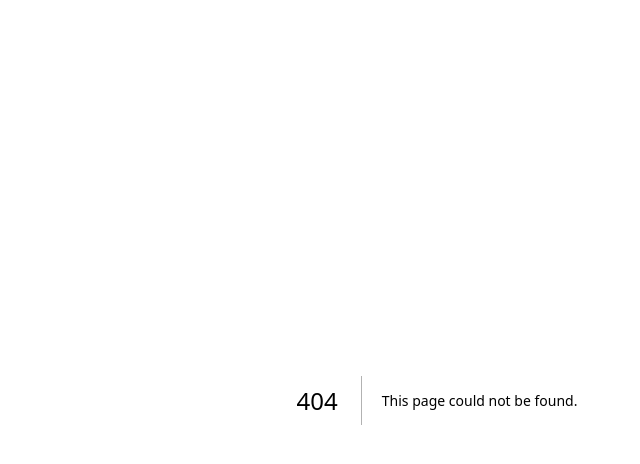
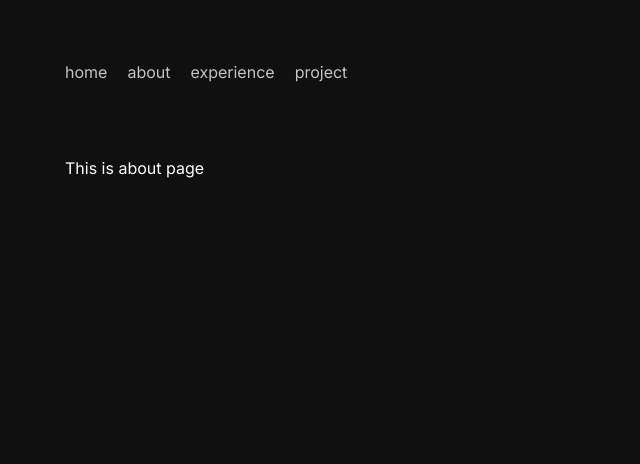
Before and after one commit to Maulidin-Ilham/ilham-portofolio, a Next.js app: page /about in a window 1280 px wide. Before the commit this address had no page. Shown: the top 464 px of the page, without its empty margins (203-843 px from the left). Built offline with nearby package versions, Linux system fonts and the light colour scheme.

Commit message:
routing for pages

```diff
--- /dev/null
+++ b/app/about/page.jsx
@@ -0,0 +1,11 @@
+import React from "react";
+
+const page = () => {
+  return (
+    <div className="flex flex-col p-3 mt-12 mx-2 md:max-w-2xl md:mx-auto lg:max-w-3xl lg:mx-auto">
+      <h1>This is about page</h1>
+    </div>
+  );
+};
+
+export default page;
--- a/app/components/Navbar.jsx
+++ b/app/components/Navbar.jsx
@@ -3,19 +3,33 @@ import React from "react";
 
 const Navbar = () => {
   return (
+    <div className="flex flex-col p-3 mt-12 mx-2 md:max-w-2xl md:mx-auto lg:max-w-3xl lg:mx-auto">
       <div className="flex flex-row space-x-5">
-      <Link href={"/"}>
+        <Link
+          href={"/"}
+          className="opacity-75 hover:opacity-100 transition duration-200"
+        >
           <h1>home</h1>
         </Link>
-      <Link href={"/about"}>
+        <Link
+          href={"/about"}
+          className="opacity-75 hover:opacity-100 transition duration-200"
+        >
           <h1>about</h1>
         </Link>
-      <Link href={"/experience"}>
+        <Link
+          href={"/experience"}
+          className="opacity-75 hover:opacity-100 transition duration-200"
+        >
           <h1>experience</h1>
         </Link>
-      <Link href={"/project"}>
+        <Link
+          href={"/project"}
+          className="opacity-75 hover:opacity-100 duration-200 "
+        >
           <h1>project</h1>
         </Link>
+      </div>
     </div>
   );
 };
--- /dev/null
+++ b/app/experience/page.jsx
@@ -0,0 +1,11 @@
+import React from "react";
+
+const page = () => {
+  return (
+    <div className="flex flex-col p-3 mt-12 mx-2 md:max-w-2xl md:mx-auto lg:max-w-3xl lg:mx-auto">
+      <h1>This is experience page</h1>
+    </div>
+  );
+};
+
+export default page;
--- a/app/layout.jsx
+++ b/app/layout.jsx
@@ -1,5 +1,6 @@
 import { Inter } from "next/font/google";
 import "./globals.css";
+import Navbar from "./components/Navbar";
 
 const inter = Inter({ subsets: ["latin"] });
 
@@ -11,7 +12,10 @@ export const metadata = {
 export default function RootLayout({ children }) {
   return (
     <html lang="en">
-      <body className={inter.className}>{children}</body>
+      <body className={inter.className}>
+        <Navbar />
+        {children}
+      </body>
     </html>
   );
 }
--- a/app/page.jsx
+++ b/app/page.jsx
@@ -8,8 +8,7 @@ import EmailIcon from "@mui/icons-material/Email";
 export default function Home() {
   return (
     <div className="flex flex-col p-3 mt-12 mx-2 md:max-w-2xl md:mx-auto lg:max-w-3xl lg:mx-auto">
-      <Navbar />
-      <div className="mt-14">
+      <div className="">
         <h1 className="text-lg font-semibold">hey, i'm Ilham Maulidin 👋</h1>
       </div>
       <div className="mt-6">
--- /dev/null
+++ b/app/project/page.jsx
@@ -0,0 +1,11 @@
+import React from "react";
+
+const page = () => {
+  return (
+    <div className="flex flex-col p-3 mt-12 mx-2 md:max-w-2xl md:mx-auto lg:max-w-3xl lg:mx-auto">
+      <h1>This is project page</h1>
+    </div>
+  );
+};
+
+export default page;
```
Lines whose indentation alone changed are shown as unchanged.
